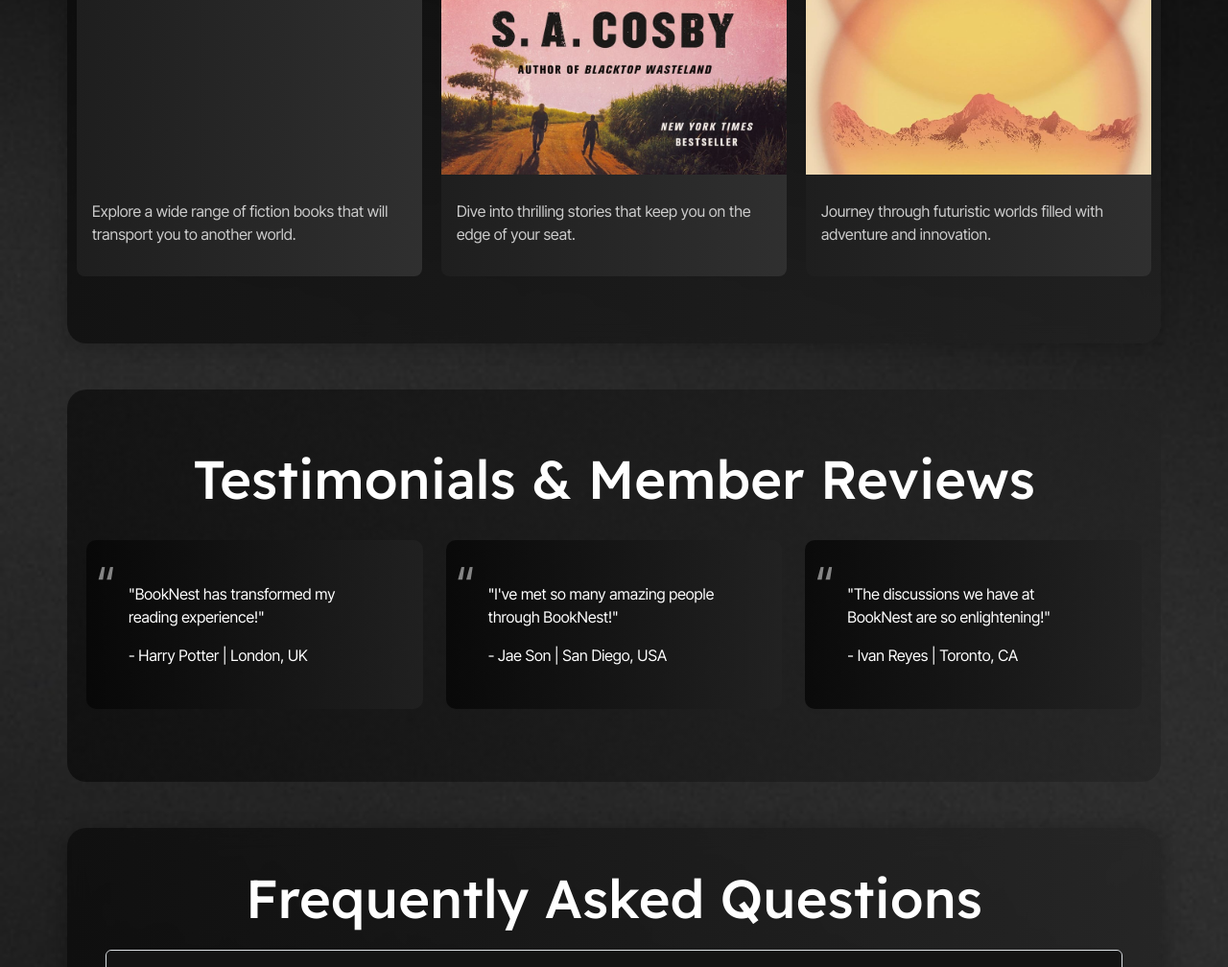
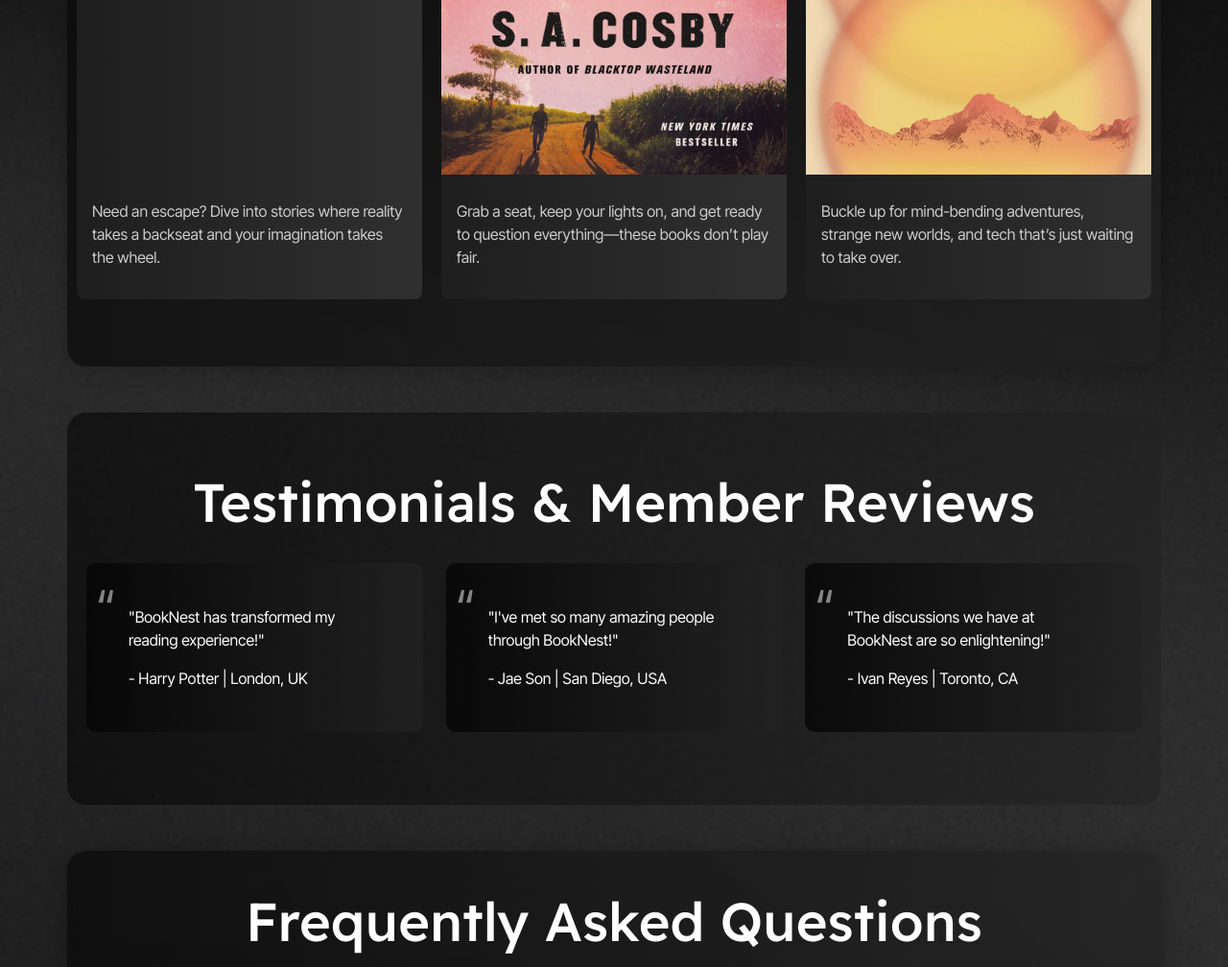
Before and after one commit to lawrence-ivan-reyes/boostrap-capstone, a plain HTML site: page index.html in a window 1280 px wide. Shown: the part 2233-3241 px from the top of the page at 96% size. Drawn offline with nearby package versions, Linux system fonts and the light colour scheme.

Commit message:
home page complete for now

```diff
--- a/index.html
+++ b/index.html
@@ -127,7 +127,7 @@
                     </button>
                 </div>
                 <div class="card-body">
-                    <p class="card-text">Explore a wide range of fiction books that will transport you to another world.</p>
+                    <p class="card-text">Need an escape? Dive into stories where reality takes a backseat and your imagination takes the wheel.</p>
                 </div>
             </div>
         </div>
@@ -157,7 +157,7 @@
                     </button>
                 </div>
                 <div class="card-body">
-                    <p class="card-text">Dive into thrilling stories that keep you on the edge of your seat.</p>
+                    <p class="card-text">Grab a seat, keep your lights on, and get ready to question everything—these books don’t play fair.</p>
                 </div>
             </div>
         </div>
@@ -187,7 +187,7 @@
                     </button>
                 </div>
                 <div class="card-body">
-                    <p class="card-text">Journey through futuristic worlds filled with adventure and innovation.</p>
+                    <p class="card-text">Buckle up for mind-bending adventures, strange new worlds, and tech that’s just waiting to take over.</p>
                 </div>
             </div>
         </div>
```
